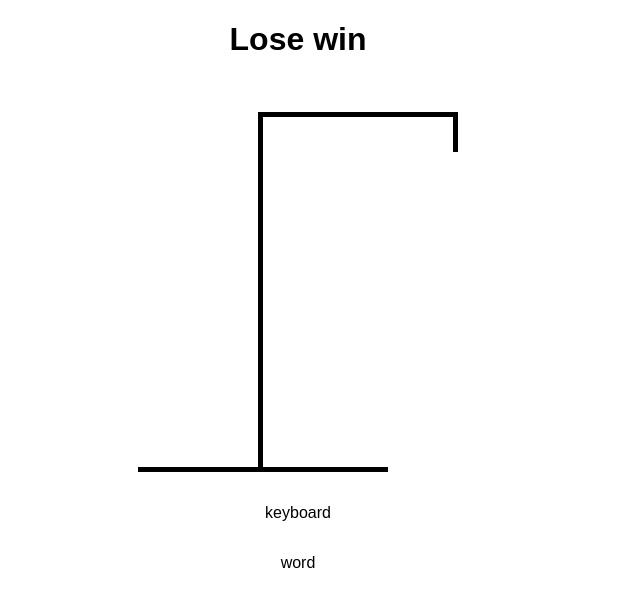
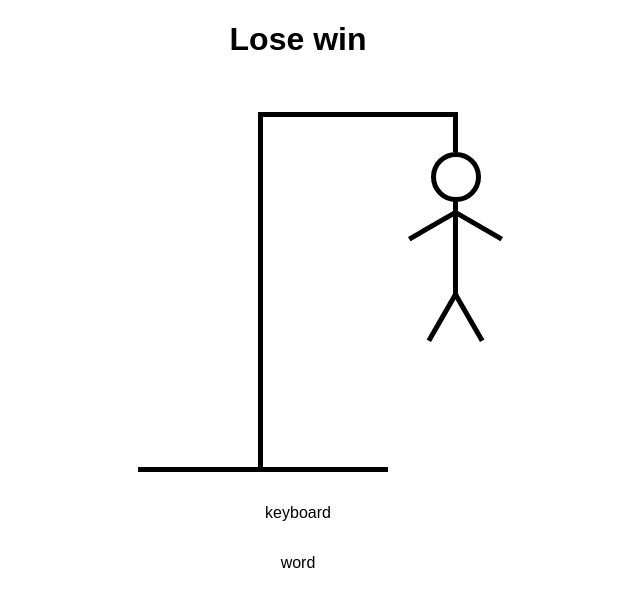
Before and after one commit to kutlukarakoc/hangman, a React (Vite) app: page / in a window 1280 px wide. Shown: the top 606 px of the page, without its empty margins (342-982 px from the left). Built offline with nearby package versions, Linux system fonts and the light colour scheme.

Commit message:
added parts of body

```diff
--- /dev/null
+++ b/src/components/ArmDrawing.tsx
@@ -0,0 +1,25 @@
+export const LeftArmDrawing = () => {
+    return <div style={{
+        width: "55px",
+        height: "5px",
+        position: "absolute",
+        top: "125px",
+        right: "-5px",
+        backgroundColor: "#000",
+        rotate: "-30deg",
+        transformOrigin: "left top"
+    }}/>
+}
+
+export const RightArmDrawing = () => {
+    return <div style={{
+        width: "55px",
+        height: "5px",
+        position: "absolute",
+        top: "125px",
+        right: "-45px",
+        backgroundColor: "#000",
+        rotate: "30deg",
+        transformOrigin: "right top"
+    }}/>
+}
--- /dev/null
+++ b/src/components/BodyDrawing.tsx
@@ -0,0 +1,12 @@
+const BodyDrawing = () => {
+    return <div style={{
+        width: "5px",
+        height: "100px",
+        position: "absolute",
+        top: "85px",
+        right: "0",
+        backgroundColor: "#000",
+    }}/>
+}
+
+export default BodyDrawing;
--- a/src/components/Drawing.tsx
+++ b/src/components/Drawing.tsx
@@ -1,10 +1,20 @@
 import '../styles/drawing.css'
+import HeadDrawing from './HeadDrawing';
+import BodyDrawing from './BodyDrawing';
+import { LeftArmDrawing, RightArmDrawing } from './ArmDrawing';
+import { LeftLegDrawing, RightLegDrawing } from './LegDrawing';
 
 const Drawing = () => {
     return (
         <div className="drawing__wrapper">
             <div className="drawing__top-line"></div>
             <div className="drawing__top-hook"></div>
+            <HeadDrawing />
+            <BodyDrawing />
+            <LeftArmDrawing />
+            <RightArmDrawing />
+            <RightLegDrawing />
+            <LeftLegDrawing />
             <div className="drawing__mid-line"></div>
             <div className="drawing__bottom-line"></div>
         </div>
--- /dev/null
+++ b/src/components/HeadDrawing.tsx
@@ -0,0 +1,13 @@
+const HeadDrawing = () => {
+    return <div style={{
+        width: "40px",
+        height: "40px",
+        position: "absolute",
+        top: "40px",
+        right: "-23px",
+        border: "5px solid #000",
+        borderRadius: "50%",
+    }}/>
+}
+
+export default HeadDrawing;
--- /dev/null
+++ b/src/components/LegDrawing.tsx
@@ -0,0 +1,25 @@
+export const LeftLegDrawing = () => {
+    return <div style={{
+        width: "55px",
+        height: "5px",
+        position: "absolute",
+        bottom: "130px",
+        right: "-28px",
+        backgroundColor: "#000",
+        rotate: "-60deg",
+        transformOrigin: "left bottom"
+    }}/>
+}
+
+export const RightLegDrawing = () => {
+    return <div style={{
+        width: "55px",
+        height: "5px",
+        position: "absolute",
+        bottom: "130px",
+        right: "-22px",
+        backgroundColor: "#000",
+        rotate: "60deg",
+        transformOrigin: "right bottom"
+    }}/>
+}
```
